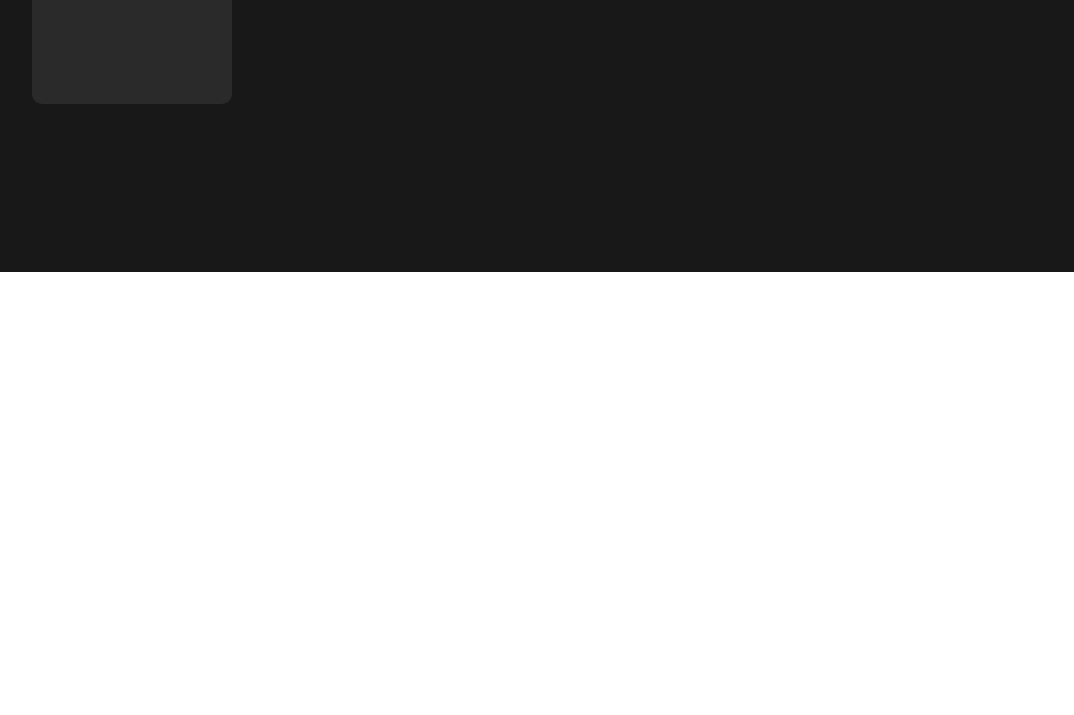
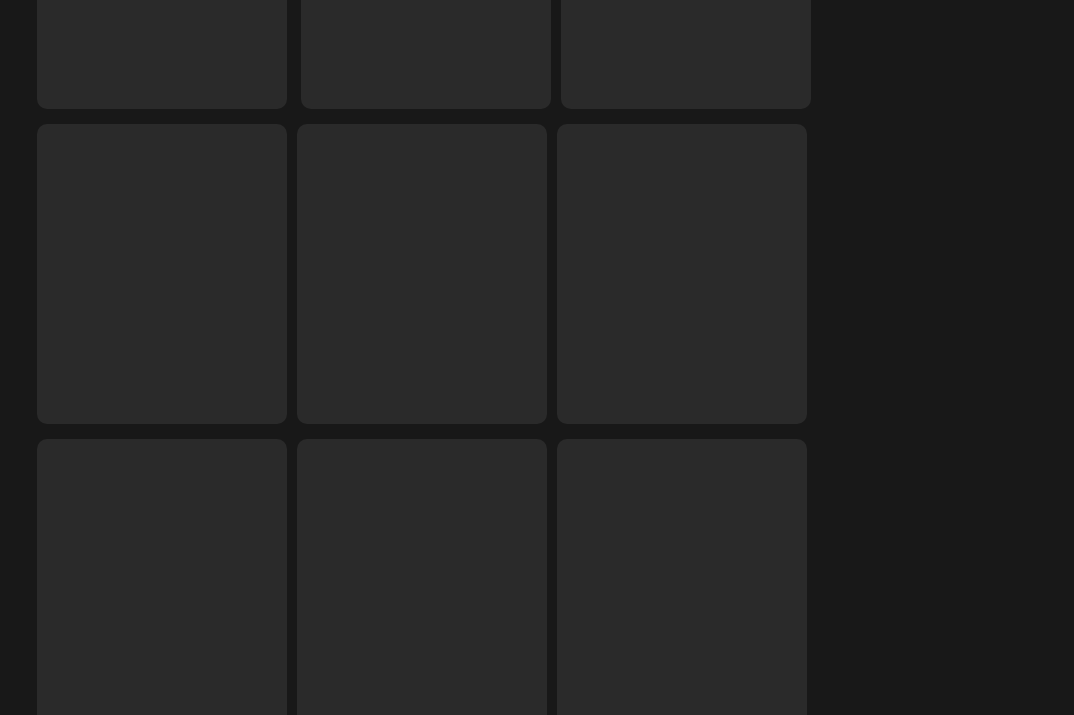
Before and after one commit to TANISHQBEDI/Assignment, a website: page public/index.ejs in a window 1280 px wide. Shown: the part 528-1243 px from the top of the page, without its empty margins (96-1170 px from the left). Before the commit the page ends 800 px from the top, so only its background shows below. Drawn offline with nearby package versions, Linux system fonts and the light colour scheme; files that its build step writes are made by us from their sources.

Commit message:
teacher cards tweak

```diff
--- a/public/index.ejs
+++ b/public/index.ejs
@@ -67,15 +67,15 @@
     <script>
         function createcard(){
             const contentborder=document.querySelector('.contentborder');
-            const teacherprofilecont=document.createElement('DIV');
-            teacherprofilecont.className('teacherprofilecont');
-            const dp=document.createElement('DIV');
-            dp.className('dp');
-            const det=document.createElement('DIV');
-            det.className('det');
-            contentborder.appendChild(teacherprofilecont);
-            teacherprofilecont.appendChild(dp);
-            teacherprofilecont.appendChild(det);
+            const newteacherprofilecont=document.createElement('DIV');
+            newteacherprofilecont.className='teacherprofilecont';
+            const newdp=document.createElement('DIV');
+            newdp.className='dp';
+            const newdet=document.createElement('DIV');
+            newdet.className='det';
+            contentborder.appendChild(newteacherprofilecont);
+            newteacherprofilecont.appendChild(newdp);
+            newteacherprofilecont.appendChild(newdet);
         }
         for (let index = 0; index < 10; index++) {
 
--- a/public/style.css
+++ b/public/style.css
@@ -2,6 +2,9 @@ body{
     margin: 0;
     color: rgb(255, 255, 255);
     font-family: 'Open Sans', sans-serif;
+    background-color: #181818;
+    overflow-x: hidden;
+    /* overflow-y: hidden ; */
 }
 
 a{
@@ -83,11 +86,15 @@ a{
     top: 10px;
     height: fit-content;
     width: 80%;
+    overflow: hidden;
 }
 
 .teacherprofilecont{
+    display: inline-block;
+    margin: 5px;
+    overflow: hidden;
     height: 300px;
-    width: 200px;
+    width: 250px;
     background-color: rgb(42, 42, 42);
     border-radius: 10px 10px;
 
```
